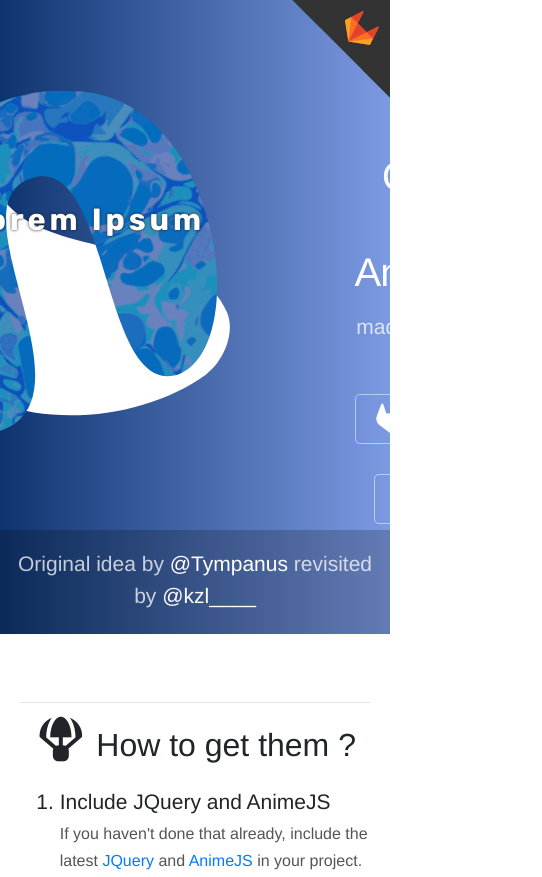
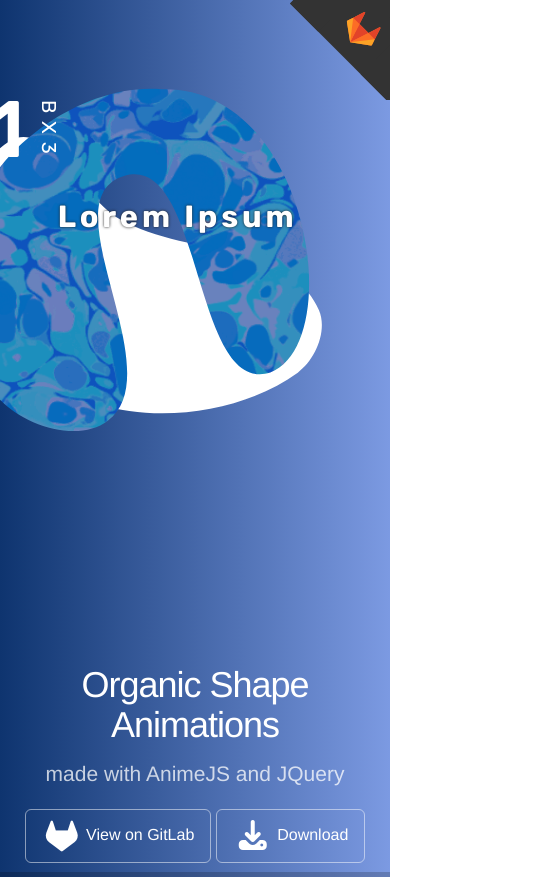
Before and after one commit to 6litch-art/blobjs, a plain HTML site: page index.html in a window 390 px wide. Shown: the top 877 px of the page, 542 px wide, since content can reach past the window. Drawn offline with nearby package versions, Linux system fonts and the light colour scheme.

Commit message:
Add breakpoint detection

```diff
--- a/css/breakpoints.css
+++ b/css/breakpoints.css
@@ -24,6 +24,7 @@ body:before {
 		content: "tablet";
 	}
 
+	.jumbotron .header { flex-direction:column; }
 }
 
 /*
@@ -34,4 +35,5 @@ body:before {
 		content: "mobile";
 	}
 
+	.jumbotron .header { flex-direction:column; }
 }
--- a/css/stylesheet.css
+++ b/css/stylesheet.css
@@ -304,3 +304,13 @@ pre code {
 {
 	margin-bottom:5px;
 }
+
+.jumbotron .header
+{
+    display:flex;
+    flex-direction: row;
+}
+.blob {
+    margin:0;
+    margin-left:5em;
+}
--- a/index.html
+++ b/index.html
@@ -17,6 +17,7 @@
   <link rel="stylesheet" href="css/stylesheet-gitlab.css">
   <link rel="stylesheet" href="css/stylesheet-blob.css">
   <link rel="stylesheet" href="css/stylesheet.css">
+  <link rel="stylesheet" href="css/breakpoints.css">
 
   <script src="https://assets.glitchr.io/jquery/jquery-3.5.1.min.js"></script>
   <script src="https://assets.glitchr.io/jquery/jquery-ui-1.12.1.min.js"></script>
@@ -39,9 +40,8 @@
 
 <body>
   <div class="jumbotron">
-    <div class="container">
+    <div class="header container">
 
-    <div class="d-flex ">
       <div id="shape1" class="blob" data-shape="blob6" data-image="img/1.png" data-href="#item2" data-animation-path-duration="800" data-animation-path-easing="easeInOutCubic" data-path-elasticity="300" data-path-scaleX="0.8" data-path-scaleY="1.1" data-path-translateX="0" data-path-translateY="30" data-path-rotate="5" data-animation-image-duration="800" data-animation-image-easing="easeInOutQuart" data-image-elasticity="300" data-image-scaleX="1.2" data-image-scaleY="1.2" data-image-translateX="-20" data-image-translateY="-45" data-image-rotate="-5" data-animation-deco-duration="1300" data-animation-deco-easing="easeOutQuad" data-deco-elasticity="300" data-deco-scaleX="0.8" data-deco-scaleY="0.9" data-deco-translateX="-5" data-deco-translateY="-5" data-deco-rotate="2">
         <div class="blob__meta">
           <div class="blob__number">
@@ -65,7 +65,7 @@
         <ul class="jumbotron-links">
         </ul>
       </div>
-    </div></div>
+    </div>
 
     <div class="bottom">
       <p>Original idea by <a href="https://tympanus.net/Development/OrganicShapeAnimations/">@Tympanus</a> revisited by <a
```
